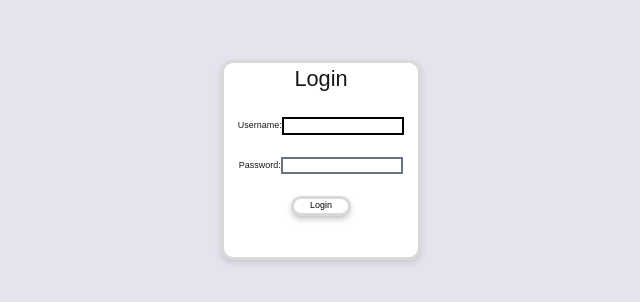
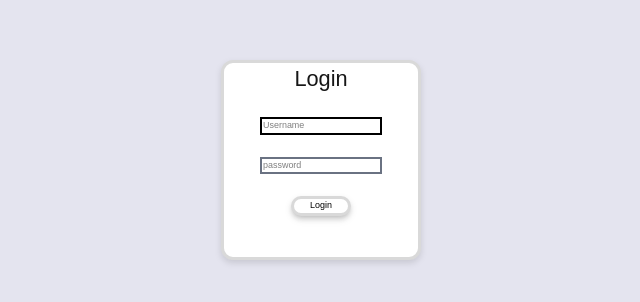
Before and after one commit to binfang1/foodtrack, a Next.js app: page / in a window 1280 px wide. Shown: the part 240-542 px from the top of the page, without its empty margins (319-959 px from the left). Built offline with nearby package versions, Linux system fonts and the light colour scheme; no server answers; the database is empty.

Commit message:
Placeholders added

```diff
--- a/app/components/login/login.js
+++ b/app/components/login/login.js
@@ -34,11 +34,11 @@ export default function Login({loggedIn, setLoggedIn, accounts}) {
             <div className="w-[15.625vw] h-[15.625vw] bg-white drop-shadow-md rounded-xl border-solid border-3 border-[#D9D9D9] m-auto">
                 <form onSubmit={checkLogin} className="flex flex-col m-auto gap-[1.7vw] text-center">
                     <h1 className="text-[1.7vw]">Login</h1>
-                    <label className="text-[0.7vw]">Username:
-                        <input onChange={getUser} className = "text-[1.7vw]border-gray-500 border-2 pl-[0.1vw] pr-[0.1vw] text-black" type="text" required/>
+                    <label className="text-[0.7vw]">
+                        <input placeholder="Username" onChange={getUser} className = "text-[1.7vw]border-gray-500 border-2 pl-[0.1vw] pr-[0.1vw] text-black" type="text" required/>
                     </label>
-                    <label className="text-[0.7vw]">Password:
-                        <input onChange={getPass} className = "border-gray-500 border-2 pl-[0.1vw] pr-[0.1vw] text-black" type="text" required/>
+                    <label className="text-[0.7vw]">
+                        <input placeholder="password" onChange={getPass} className = "border-gray-500 border-2 pl-[0.1vw] pr-[0.1vw] text-black" type="password" required/>
                     </label>
                     <input className="text-[0.7vw] bg-white drop-shadow-md rounded-xl border-solid border-3 border-[#D9D9D9] text-black rounded-lg shadow-md w-[4.7vw] h-[1.6vw] m-auto" type = "submit" value = "Login"/>
                 </form>
```
